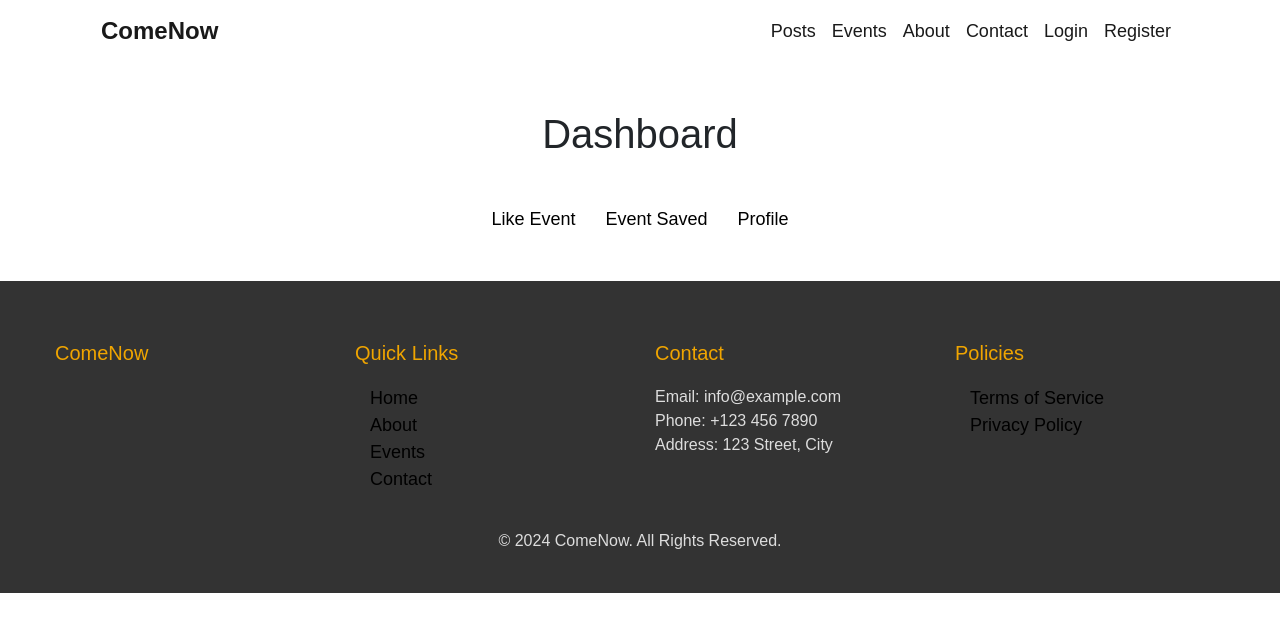
After one commit to Haikalfkri/ComeNow, a Django app: template ComeNow/templates/dashboard/dash-user/dashboard.html in a window 1280 px wide. The commit adds this page. Shown: the top 632 px of the page. Run offline with Django 5.2, Linux system fonts and the light colour scheme; the template is opened without the code that fills it, so the values that code supplies are empty.

Commit message:
decorators for unauthenticated user

```diff
--- a/ComeNow/authentication/views.py
+++ b/ComeNow/authentication/views.py
@@ -2,9 +2,9 @@ from django.shortcuts import render, redirect
 from django.contrib.auth import login, authenticate, logout
 from django.contrib import messages
 from django.contrib.auth.models import Group
-from django.contrib.auth.decorators import login_required
 
 from .forms import UserRegistrationForm
+from .decorators import unauthenticated_user
 
 # Create your views here.
 # @login_required
@@ -20,7 +20,7 @@ from .forms import UserRegistrationForm
 #         return redirect('login')
 
 
-
+@unauthenticated_user
 def UserRegister(request):
     if request.method == "POST":
         form = UserRegistrationForm(request.POST)
@@ -44,6 +44,7 @@ def UserRegister(request):
     return render(request, "authentication/register.html", context)
 
 
+@unauthenticated_user
 def UserLogin(request):
     if request.method == "POST":
         username = request.POST.get('username')
@@ -61,6 +62,7 @@ def UserLogin(request):
     return render(request, "authentication/login.html")
 
 
+@unauthenticated_user
 def UserLogout(request):
     logout(request)
     messages.success(request, "Logout Successfully")
--- a/ComeNow/templates/dashboard/dash-admin/event-list.html
+++ b/ComeNow/templates/dashboard/dash-admin/event-list.html
@@ -1,6 +1,9 @@
 {% extends 'dashboard/dash-admin/dashboard.html' %}
 
+{% load static %}
+
 {% block body %}
+
 
 <style>
   .add-text {
--- a/ComeNow/templates/dashboard/dash-admin/user-list.html
+++ b/ComeNow/templates/dashboard/dash-admin/user-list.html
@@ -1,4 +1,7 @@
 {% extends 'dashboard/dash-admin/dashboard.html' %}
+
+{% load static %}
+
 {% block body %}
 
 
--- /dev/null
+++ b/ComeNow/templates/dashboard/dash-user/dashboard.html
@@ -0,0 +1,62 @@
+{% extends 'base/base.html' %}
+
+{% block content %}
+
+<style>
+    #admin-dashbord-body h1 {
+        text-align: center;
+    }
+    .row {
+        display: flex;
+        justify-content: center;
+        margin-top: 20px;
+    }
+    .row a {
+        margin: 0 15px;
+        text-decoration: none;
+        color: black;
+        font-size: 18px;
+    }
+    .row a.active {
+        border-bottom: 2px solid black;
+    }
+</style>
+
+<div class="mt-5" id="admin-dashbord-body">
+    <h1>Dashboard</h1>
+
+    <div class="row mt-5">
+        <a href="" id="events-link">Like Event</a>
+        <a href="" id="users-link">Event Saved</a>
+        <a href="" id="users-link">Profile</a>
+    </div>
+
+    <div>
+        {% block body %}
+
+        {% endblock %}
+    </div>
+</div>
+
+<script>
+    document.addEventListener('DOMContentLoaded', function() {
+        var currentUrl = window.location.href;
+        var eventLink = document.getElementById('events-link');
+        var userLink = document.getElementById('users-link');
+
+        if (currentUrl.includes("{% url 'event-list' %}")) {
+            eventLink.classList.add('active');
+        } else if (currentUrl.includes("{% url 'user-list' %}")) {
+            userLink.classList.add('active');
+        }
+
+        document.querySelectorAll('.row a').forEach(link => {
+            link.addEventListener('click', function(event) {
+                document.querySelectorAll('.row a').forEach(link => link.classList.remove('active'));
+                this.classList.add('active');
+            });
+        });
+    });
+</script>
+
+{% endblock %}
```
Also changed, not shown: ComeNow/authentication/decorators.py (added, +10 -0 lines), ComeNow/dashboard/decorators.py (added).
